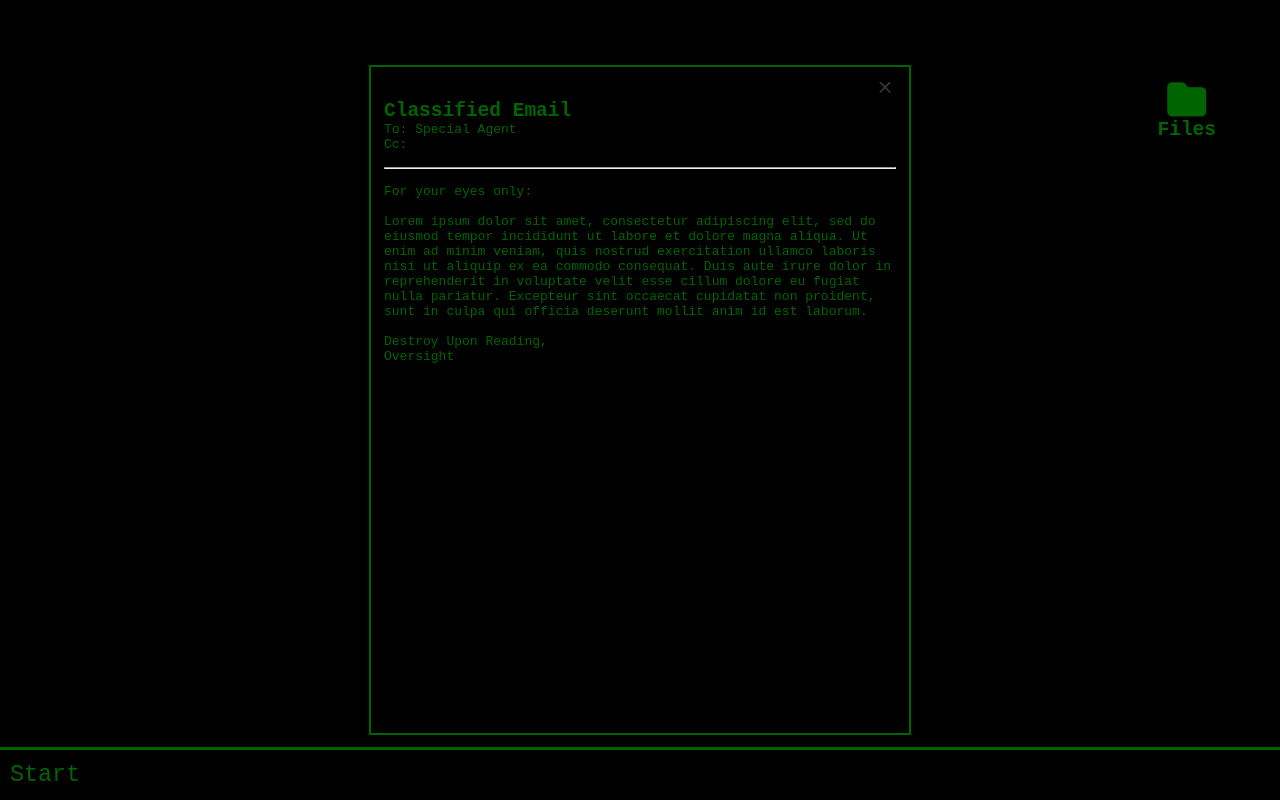
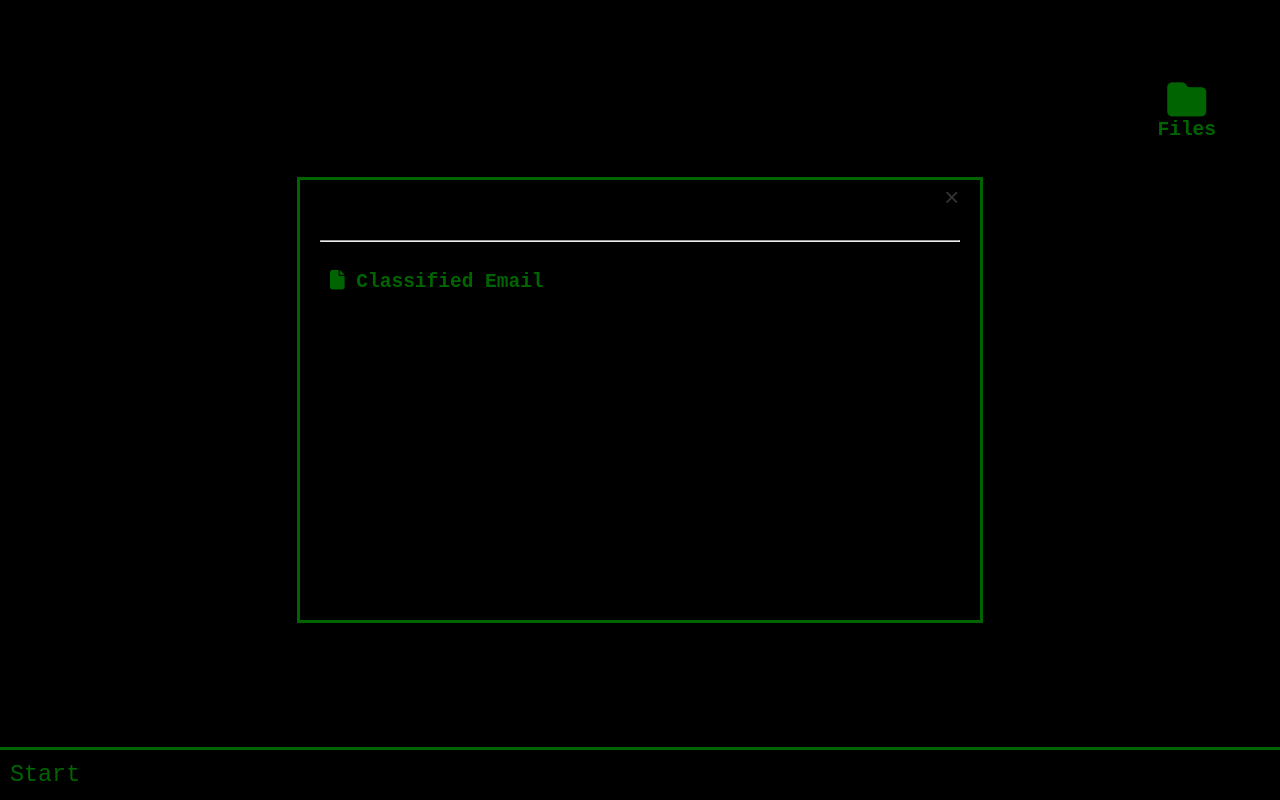
Before and after one commit to dcrawford027/SophieChristmasProj, a plain HTML site: page index.html in a window 1280 px wide. Both pictures are taken after a click on the button "Files". Drawn offline with Linux system fonts and the light colour scheme.

Commit message:
Added files window

```diff
--- a/index.html
+++ b/index.html
@@ -57,6 +57,20 @@
         </div>
       </div>
 
+      <div class="window-files hidden">
+        <div class="row" style="margin-bottom: 40px;">
+          <button class="btn-close-window-files">&times;</button>
+        </div>
+        <hr>
+        <br>
+        <div class="row">
+          <button class="btn-email">
+            <i class="fas fa-solid fa-file" style="font-size: 1.5rem;"></i>
+            Classified Email
+          </button>
+        </div>
+      </div>
+
       <div class="modal-email hidden">
         <div class="row" style="margin-bottom: 20px;">
           <button class="btn-close-email">&times;</button>
--- a/scripts/script.js
+++ b/scripts/script.js
@@ -10,8 +10,11 @@ const btnLogin = document.querySelector('.btn-login');
 const btnStart = document.querySelector('.btn-start');
 const btnFile = document.querySelector('.btn-file');
 const btnCloseEmail = document.querySelector('.btn-close-email');
+const btnCloseWindowFiles = document.querySelector('.btn-close-window-files');
+const btnEmail = document.querySelector('.btn-email');
 const dropupContent = document.querySelector('.dropup-content');
 const emailModal = document.querySelector('.modal-email');
+const windowFiles = document.querySelector('.window-files');
 
 const closeLoginModal = function () {
   loginModal.classList.add('hidden');
@@ -20,6 +23,18 @@ const closeLoginModal = function () {
 
 const closeEmail = function() {
   emailModal.classList.add('hidden');
+}
+
+const openEmail = function() {
+  emailModal.classList.remove('hidden');
+}
+
+const closeFilesWindow = function() {
+  windowFiles.classList.add('hidden');
+}
+
+const openFilesWindow = function() {
+  windowFiles.classList.remove('hidden');
 }
 
 btnLogin.addEventListener('click', function () {
@@ -32,8 +47,7 @@ btnLogin.addEventListener('click', function () {
   }
 });
 
-btnFile.addEventListener('click', function() {
-    emailModal.classList.remove('hidden');
-})
-
+btnEmail.addEventListener('click', openEmail);
+btnFile.addEventListener('click', openFilesWindow);
 btnCloseEmail.addEventListener('click', closeEmail);
+btnCloseWindowFiles.addEventListener('click', closeFilesWindow);
--- a/styles/style.css
+++ b/styles/style.css
@@ -39,7 +39,7 @@ h1 {
   color: darkgreen;
 }
 
-.btn-file:hover, .btn-close-email:hover, .btn-start:hover {
+.btn-file:hover, .btn-close-email:hover, .btn-start:hover, .btn-close-window-files {
   cursor: pointer;
 }
 
@@ -63,7 +63,7 @@ h1 {
   font-size: 1.8rem;
 }
 
-.btn-close-email {
+.btn-close-email, .btn-close-window-files {
   position: absolute;
   top: 1%;
   right: 3%;
@@ -71,6 +71,24 @@ h1 {
   color: #333;
   border: none;
   background: none;
+}
+
+.btn-email {
+  background: none;
+  border: none;
+  margin: 10px;
+  height: 30px;
+  width: 100%;
+  color: darkgreen;
+  font-size: 1.5rem;
+  text-align: left;
+  font-weight: bold;
+}
+
+.btn-email:hover {
+  cursor: pointer;
+  background-color: darkgreen;
+  color: black;
 }
 
 .login-input {
@@ -173,3 +191,16 @@ h1 {
 .dropup:hover .dropup-content {
   display: block;
 }
+
+.window-files {
+  position: absolute;
+  top: 50%;
+  left: 50%;
+  transform: translate(-50%, -50%);
+  height: 50%;
+  width: 50%;
+  background-color: black;
+  border: 3px solid darkgreen;
+  padding: 20px;
+  z-index: 5;
+}
```
